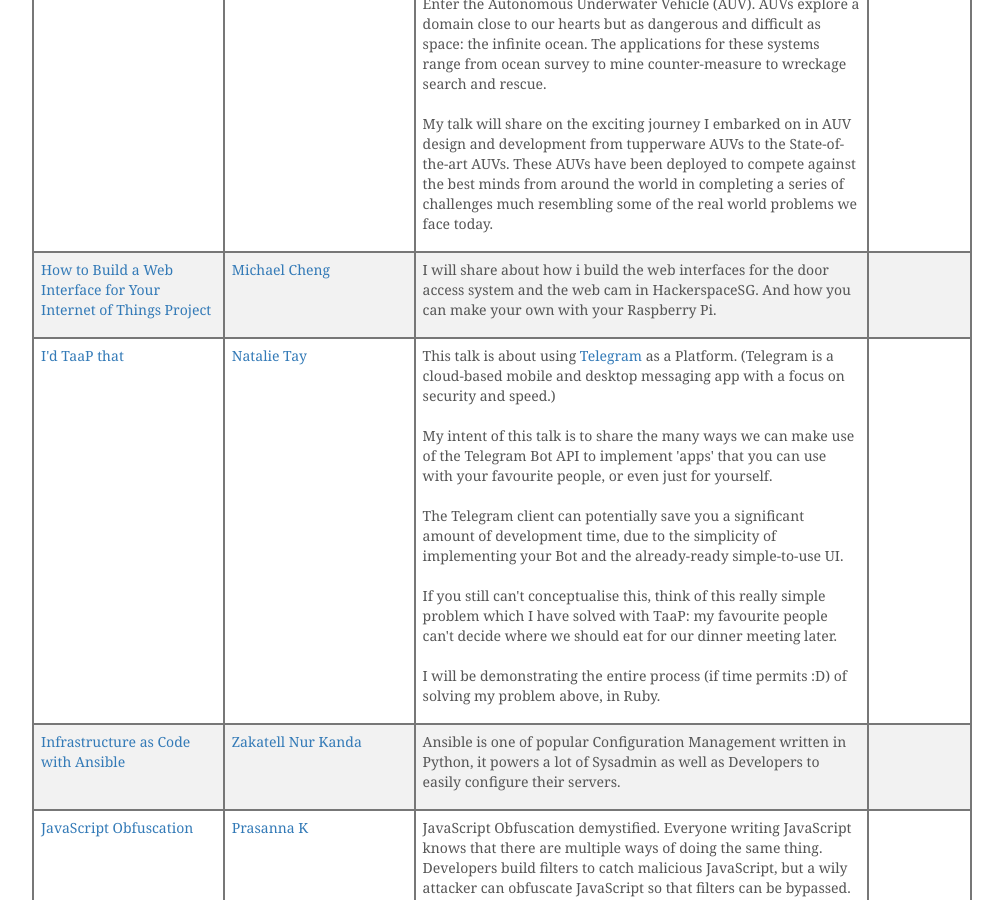
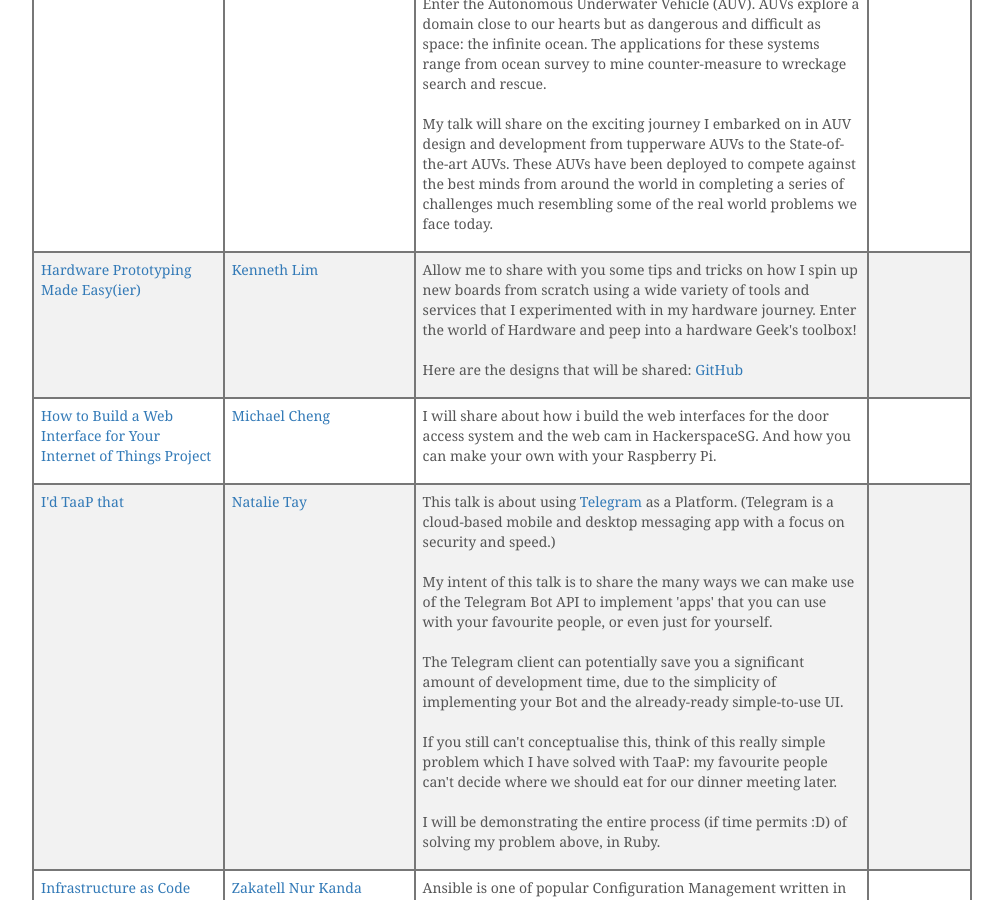
Before and after one commit to geekcampsg/website-2016, a Jekyll site: the page built from talks.html, in a window 1280 px wide and 900 px high, scrolled down 2224 px. Shown: the whole window, without its empty margins (143-1146 px from the left). Built offline with Jekyll 4.4.1, drawn with Linux system fonts in a browser that asks for light colours; comment, search, counter and statistics services are not loaded.

Commit message:
Add Kenneth's talk.

```diff
--- a/_data/talks.yml
+++ b/_data/talks.yml
@@ -416,3 +416,19 @@
 
 
       If I get adventurous, a live demonstration will be attempted.
+
+- slug: hardware-prototyping-made-easy
+  speaker:
+    name: Kenneth Lim
+    link: https://github.com/kennethlimcp
+  talk:
+    title: Hardware Prototyping Made Easy(ier)
+    description: >
+      Allow me to share with you some tips and tricks on how I spin up new
+      boards from scratch using a wide variety of tools and services that I
+      experimented with in my hardware journey. Enter the world of Hardware and
+      peep into a hardware Geek's toolbox!
+
+
+      Here are the designs that will be shared:
+      <a href="https://github.com/kennethlimcp/oshw-design">GitHub</a>
```
